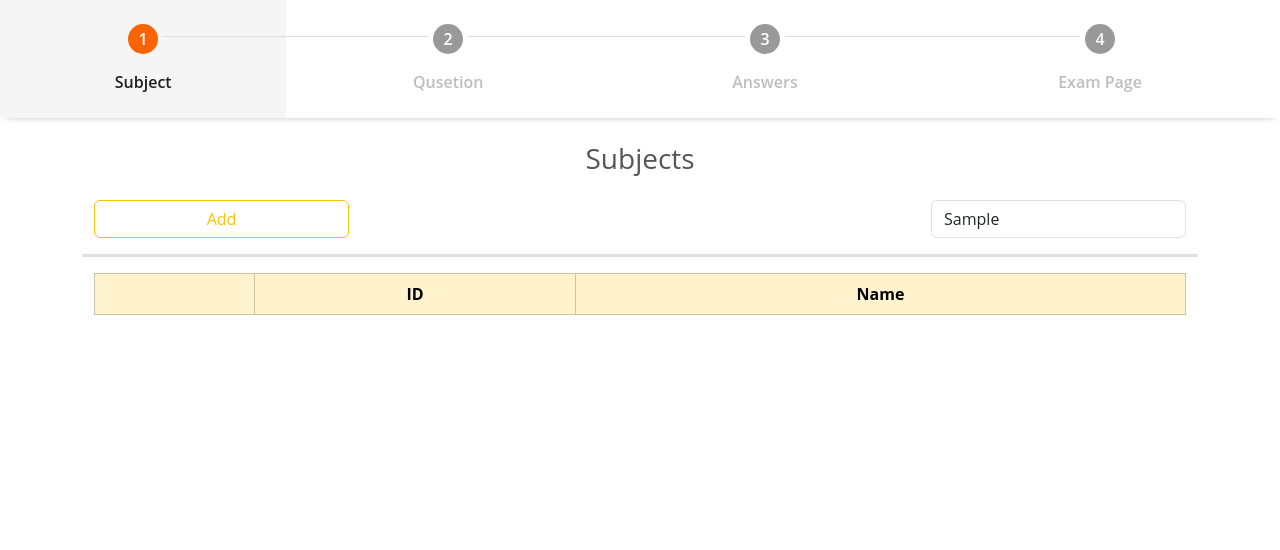
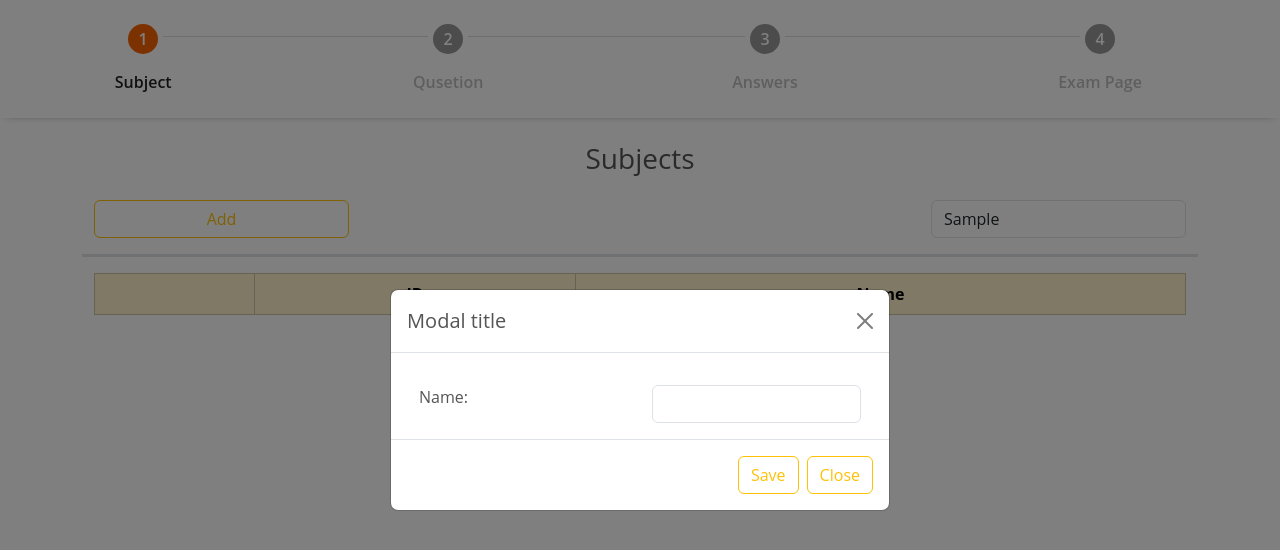
Before and after one commit to MehemmedHajyev/Quiz-App, a plain HTML site: page index.html in a window 1280 px wide. Both pictures are taken after typing "Sample" into the empty fields and a click on the button "Add". Drawn offline with nearby package versions, Linux system fonts and the light colour scheme.

Commit message:
add-modal

```diff
--- a/assets/js/main.js
+++ b/assets/js/main.js
@@ -1,29 +1,53 @@
 const screens = document.querySelectorAll('.screen');
-const steps = document.querySelectorAll('.md-step')
+const steps = document.querySelectorAll('.md-step');
+const btnSubjesctSave = document.getElementById('btnSubjectSave')
+const txtSubjectName=document.getElementById('txtSubjectName')
+
+// Arrays Data
+
+let subjestData = []
 
 
 const DISPLAY_PROPS = {
     NONE: 'none',
     BLOCK: "block"
+}
 
 
+const MODE = {
+    Insert: 1,
+    Edit: 2
 }
+
+
+let pageMode;
 
 const hideAllScreens = () => {
     Array.from(screens).forEach(screen => {
         screen.style.display = DISPLAY_PROPS.NONE;
     })
-    Array.from(steps).forEach(step=>step.classList.remove('active'))
+    Array.from(steps).forEach(step => step.classList.remove('active'))
 }
 
 const addScreenChangeEventListiner = () => {
     Array.from(steps).forEach(step => {
         step.addEventListener('click', (e) => {
             const screenId = e.target.closest('.md-step')
-            .querySelector('.md-step-circle span').textContent;
+                .querySelector('.md-step-circle span').textContent;
             changeScreen(screenId)
         })
     })
+}
+
+
+const addSubjectEventListiner = () => {
+    btnSubjesctSave.addEventListener('click', saveSubject)
+}
+
+
+
+const saveSubject = () => {
+
 }
 
 const addAllEventListiners = () => {
@@ -50,6 +74,7 @@ const changeScreen = (screenId) => {
 const onLoad = () => {
     changeScreen('1')
     addAllEventListiners();
+    pageMode = MODE.Insert;
 
 }
 
--- a/index.html
+++ b/index.html
@@ -50,7 +50,9 @@
           </div>
           <div class="row mt-3 mx-0 border-bottom border-3">
             <div class="col-3 d-grid">
-              <button class="btn mb-3 btn-outline-warning">Add</button>
+              <button class="btn mb-3 btn-outline-warning"
+               data-bs-toggle="modal"
+               data-bs-target="#subjectAddEditModal">Add</button>
             </div>
 
             <div class="col-3 offset-6">
@@ -91,19 +93,33 @@
       </div>
     </div>
 
-    <div class="modal fade" id="staticBackdrop" data-bs-backdrop="static" data-bs-keyboard="false" tabindex="-1" aria-labelledby="staticBackdropLabel" aria-hidden="true">
-      <div class="modal-dialog">
+    <div class="modal fade" id="subjectAddEditModal"
+     data-bs-backdrop="static" data-bs-keyboard="false"
+     tabindex="-1" aria-labelledby="subjectAddEditModal"
+     aria-hidden="true">
+      <div class="modal-dialog modal-dialog-centered">
         <div class="modal-content">
           <div class="modal-header">
             <h1 class="modal-title fs-5" id="staticBackdropLabel">Modal title</h1>
-            <button type="button" class="btn-close" data-bs-dismiss="modal" aria-label="Close"></button>
+            <button type="button" class="btn-close btn-outline-warning" data-bs-dismiss="modal" aria-label="Close"></button>
           </div>
           <div class="modal-body">
-            ...
+            <div class="row mx-0 mt-3">
+              <div class="col-6">
+                <label for="txtSubjectName">Name:</label>
+              </div>
+              <div class="col-6">
+                <input type="text" class="form-control" id="txtSubjectName">
+              </div>
+            </div>
           </div>
           <div class="modal-footer">
-            <button type="button" class="btn btn-secondary" data-bs-dismiss="modal">Close</button>
-            <button type="button" class="btn btn-primary">Understood</button>
+            <button type="button"
+             class="btn btn-outline-warning"
+
+             id="btnSubjectSave"
+            >Save</button>
+            <button type="button" class="btn btn-outline-warning" data-bs-dismiss="modal">Close</button>
           </div>
         </div>
       </div>
```
